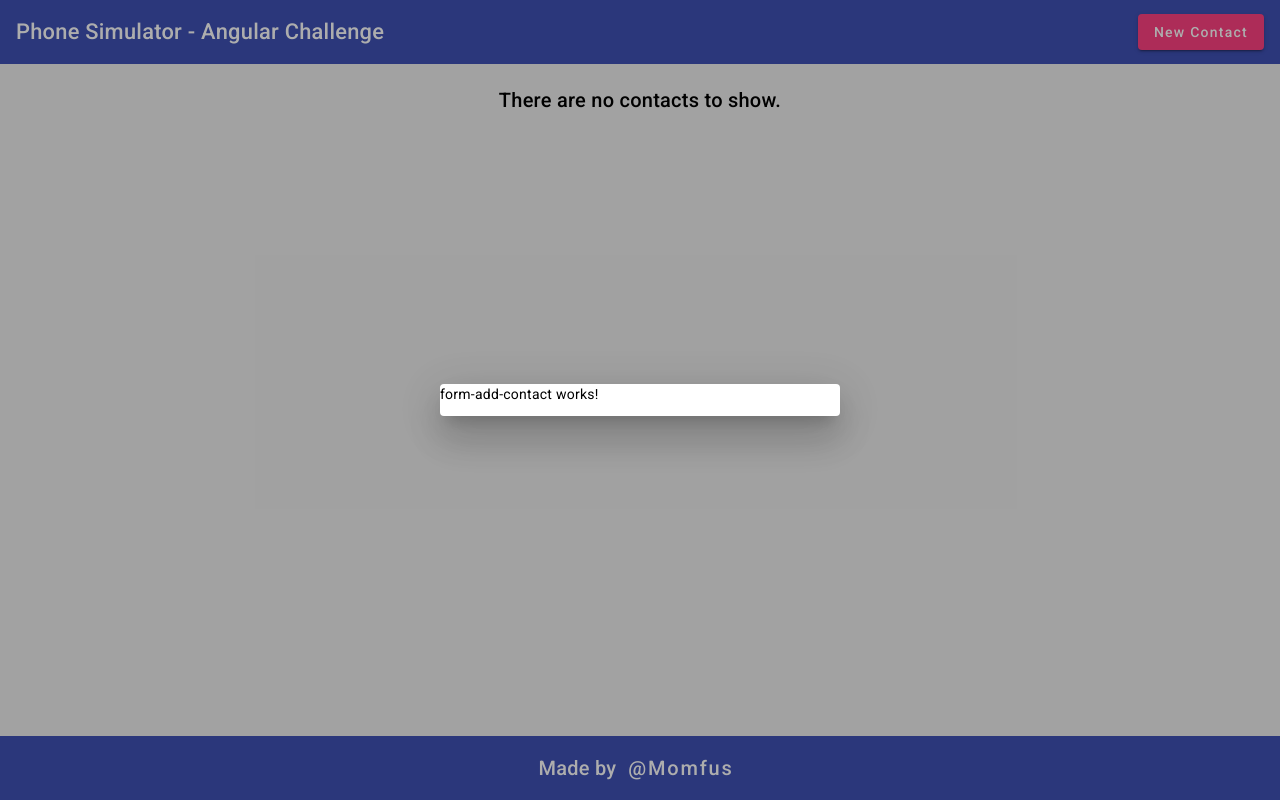
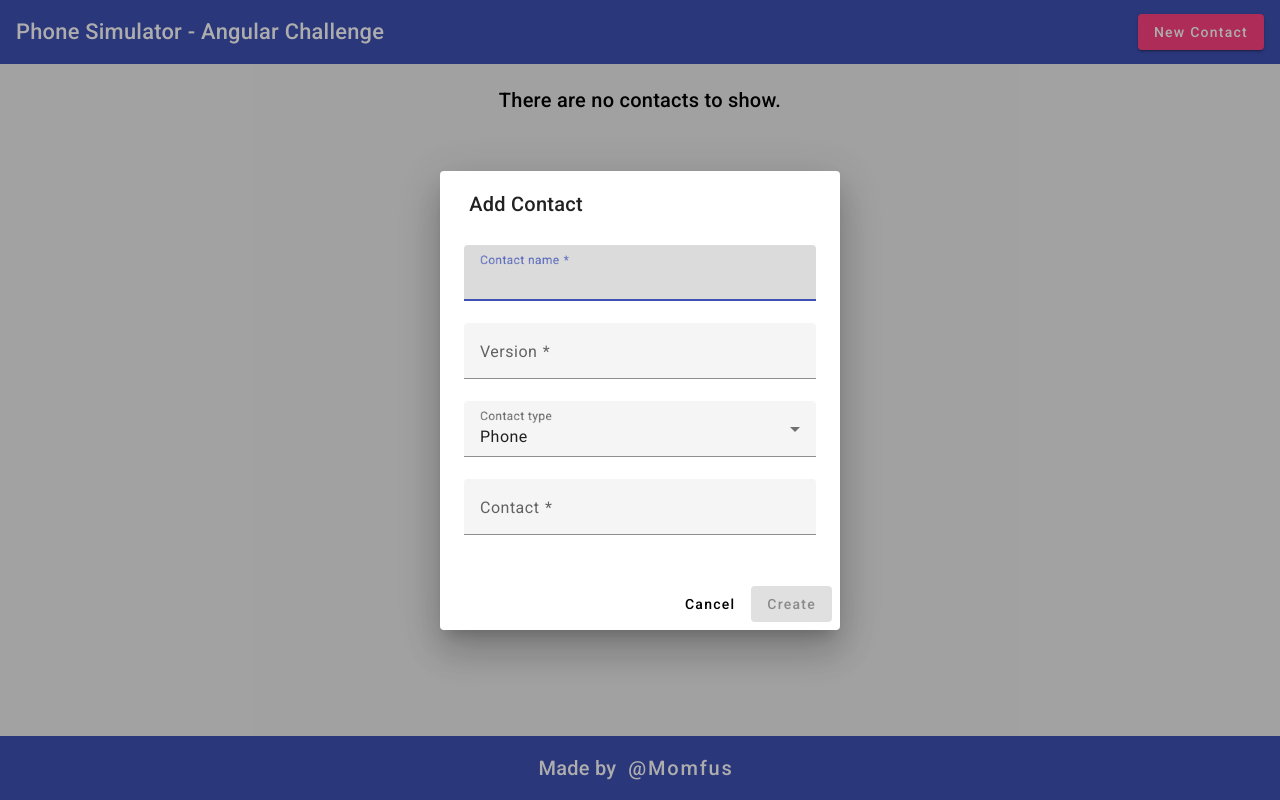
Before and after one commit to Momfus/angularChallenge-phoneSimulator, an Angular app: page /#/home in a window 1280 px wide. Both pictures are taken after a click on the button "New Contact". Built offline with nearby package versions, Linux system fonts and the light colour scheme.

Commit message:
contact form added

```diff
--- a/src/app/components/form-add-contact/form-add-contact.component.html
+++ /dev/null
@@ -1 +0,0 @@
-<p>form-add-contact works!</p>
--- /dev/null
+++ b/src/app/components/form-contact/form-contact.component.html
@@ -0,0 +1,54 @@
+<h2 mat-dialog-title>
+  {{ isEdit ? 'Edit Contact' : 'Add Contact' }}
+</h2>
+
+<mat-dialog-content [formGroup]="formContact">
+  <!-- Name -->
+  <mat-form-field appearance="fill">
+    <mat-label>Contact name </mat-label>
+    <input matInput placeholder="Name" formControlName="name">
+    <mat-error *ngIf="formContact.controls['name'].invalid">
+      Name is required
+    </mat-error>
+  </mat-form-field>
+
+  <!-- Version -->
+  <mat-form-field appearance="fill">
+    <mat-label>Version </mat-label>
+    <input matInput placeholder="Example: 1.0.1" formControlName="version">
+    <mat-error *ngIf="formContact.controls['version'].invalid">
+      Version must match semantic versioning standards (e.g. 1.2.3)
+    </mat-error>
+  </mat-form-field>
+
+  <!-- Contact Type -->
+  <mat-form-field appearance="fill">
+    <mat-label>Contact type </mat-label>
+    <mat-select placeholder="Contact Type" formControlName="contactType">
+      <mat-option value="phone">Phone</mat-option>
+      <mat-option value="mail">eMail</mat-option>
+    </mat-select>
+  </mat-form-field>
+
+  <!-- Contact info -->
+  <mat-form-field appearance="fill">
+    <mat-label>Contact </mat-label>
+    <input matInput placeholder="Contact" formControlName="contact">
+    <mat-error *ngIf="formContact.controls['contact'].invalid">
+      {{ formContact.controls['contactType'].value === 'mail' ? 'Email is invalid' : 'Phone number is invalid' }}
+    </mat-error>
+  </mat-form-field>
+
+</mat-dialog-content>
+
+<!-- Action buttons -->
+<div mat-dialog-actions align="end">
+
+  <button mat-button (click)="onClose()">
+    Cancel
+  </button>
+
+  <button mat-raised-button color="primary"(click)="onSaveContact()" [disabled]="formContact.invalid">
+    {{ isEdit ? 'Edit' : 'Create'}}
+  </button>
+</div>
--- /dev/null
+++ b/src/app/components/form-contact/form-contact.component.scss
@@ -0,0 +1,4 @@
+
+mat-form-field {
+  width: 100%;
+}
--- /dev/null
+++ b/src/app/components/form-contact/form-contact.component.ts
@@ -0,0 +1,105 @@
+import { Component, Inject, OnInit } from '@angular/core';
+import { AbstractControl, FormBuilder, FormGroup, Validators } from '@angular/forms';
+import { MatDialogRef, MAT_DIALOG_DATA } from '@angular/material/dialog';
+import { Contact } from '../../models/contact.model';
+import { ContactInfoService } from '../../services/contact-info.service';
+
+@Component({
+  selector: 'app-form-contact',
+  templateUrl: './form-contact.component.html',
+  styleUrls: ['./form-contact.component.scss']
+})
+export class FormContactComponent implements OnInit {
+
+  formContact!: FormGroup;
+  isEdit: boolean = false;
+
+  constructor(
+    public dialogRef: MatDialogRef<FormContactComponent>,
+    @Inject(MAT_DIALOG_DATA) public data: Contact,
+    private formBuilder: FormBuilder,
+    private contactService: ContactInfoService
+  ) {}
+
+  ngOnInit(): void {
+    this.isEdit = (this.data && this.data.id)? true: false;
+    this.buildContactForm(this.data);
+  }
+
+  private buildContactForm(data: Contact): void {
+    this.formContact = this.formBuilder.group({
+      name: [data ? data.name : '', Validators.required],
+      version: [data ? data.version : '', [Validators.required, this.versionValidator]],
+      contactType: [data ? data.contactType : 'phone'],
+      contact: [data ? data.contact : '', data && data.contactType === 'mail' ? Validators.email : [Validators.required, this.phoneValidator]]
+    });
+
+    // Set the validator when the contactType change
+    this.formContact.get('contactType')?.valueChanges.subscribe(value => {
+      if (value === 'mail') {
+        this.formContact.get('contact')?.setValidators([Validators.required, Validators.email]);
+      } else {
+        this.formContact.get('contact')?.setValidators([Validators.required, this.phoneValidator]);
+      }
+      this.formContact.get('contact')?.updateValueAndValidity();
+    });
+  }
+
+  // Validators
+  private versionValidator(control: AbstractControl<string>): {invalidVersion: boolean} | null {
+    const versionRegex = /^\d+\.\d+\.\d+$/;
+    if( !versionRegex.test(control.value)) {
+      return { invalidVersion: true }
+    }
+
+    return null;
+
+  }
+
+  private phoneValidator(control: AbstractControl<string>): {invalidPhone: boolean} | null {
+
+    const phoneRegex = /^\+(?:[0-9] ?){6,14}[0-9]$/;
+
+    if( !phoneRegex.test(control.value)) {
+      return { invalidPhone: true }
+    }
+
+    return null;
+  }
+
+  createContact(): void {
+
+    const newContact: Contact = this.formContact.value;
+
+    this.contactService.createContact(newContact);
+    this.onClose(newContact.name);
+
+  }
+
+  updateContact(): void {
+
+    const updatedContact: Contact = {
+      ...this.formContact.value,
+      id: this.data.id
+    }
+
+    this.contactService.updateContact(updatedContact)
+    this.onClose(updatedContact.name)
+
+  }
+
+
+  onSaveContact(): void {
+
+    if( this.formContact.valid ) {
+      this.isEdit ? this.updateContact(): this.createContact();
+    }
+
+  }
+
+  onClose(nameContact: string | null = null): void {
+    this.dialogRef.close({ nameContact, isEdit: this.isEdit });
+  }
+
+
+}
--- a/src/app/shared/components/header/header.component.ts
+++ b/src/app/shared/components/header/header.component.ts
@@ -1,7 +1,7 @@
 import { Component, Input } from '@angular/core';
 import { MatDialog } from '@angular/material/dialog';
 import { MatSnackBar } from '@angular/material/snack-bar';
-import { FormAddContactComponent } from '../../../components/form-add-contact/form-add-contact.component';
+import { FormContactComponent } from '../../../components/form-contact/form-contact.component';
 import { Contact } from '../../../models/contact.model';
 
 @Component({
@@ -29,7 +29,7 @@ export class HeaderComponent {
 
 
   onDialogFormModal() {
-    const dialogRef = this.dialog.open(FormAddContactComponent, {
+    const dialogRef = this.dialog.open(FormContactComponent, {
       width: '400px',
     });
 
```
Also changed, not shown: src/app/app.module.ts (+5 -2 lines), src/app/components/form-add-contact/form-add-contact.component.ts (deleted, +0 -10 lines), src/app/shared/angular-material.module.ts (+12 -3 lines), src/app/components/form-add-contact/form-add-contact.component.scss (deleted).
